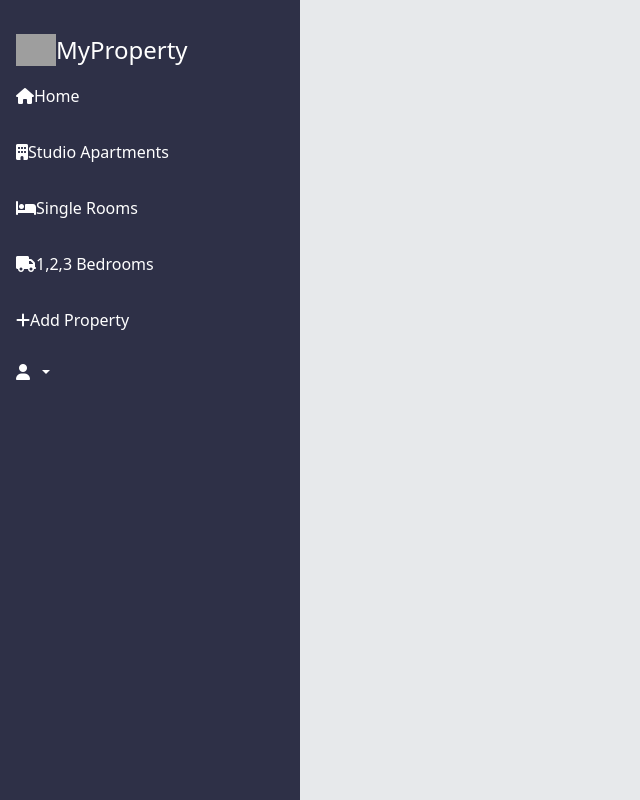
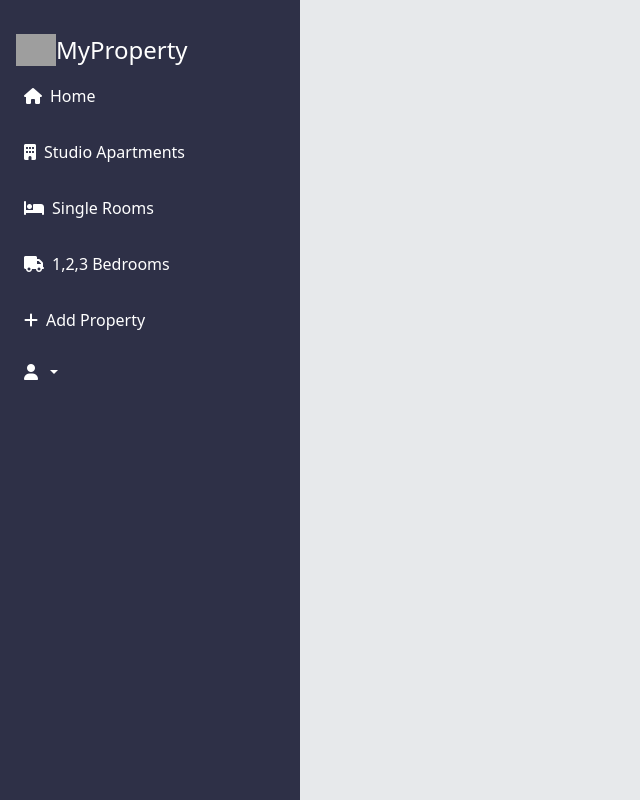
Before and after one commit to Newtonkamau14/Property-App, a React (Vite) app in the folder client/: page /admin in a window 1280 px wide. Shown: the whole page, without its empty margins (0-640 px from the left). Built offline with nearby package versions, Linux system fonts and the light colour scheme; grey boxes are pictures that could not be loaded.

Commit message:
add margin to icons and logo to img tag

```diff
--- a/client/src/components/Sidebar.tsx
+++ b/client/src/components/Sidebar.tsx
@@ -1,4 +1,5 @@
 import { Link } from "react-router-dom";
+import logo from "../assets/house-home-hut-svgrepo-com.svg"
 
 function Sidebar() {
   return (
@@ -9,7 +10,7 @@ function Sidebar() {
           className="d-flex align-items-center mb-3 mb-md-0 me-md-auto text-white text-decoration-none"
         >
           <img
-            src="/img/house-home-hut-svgrepo-com.svg"
+            src={logo}
             alt="logo"
             width="40"
             height="32"
@@ -18,28 +19,28 @@ function Sidebar() {
         </Link>
         <nav className="menu">
           <Link to="/admin" className="menu-item">
-            <i className="fa-solid fa-house"></i>
+            <i className="fa-solid fa-house mx-2"></i>
             Home
           </Link>
           <Link to="/admin/studioapartments" className="menu-item">
-            <i className="fa-solid fa-building"></i>
+            <i className="fa-solid fa-building mx-2"></i>
             Studio Apartments
           </Link>
           <Link to="/admin/singlerooms" className="menu-item">
-            <i className="fa-solid fa-bed"></i>
+            <i className="fa-solid fa-bed mx-2"></i>
             Single Rooms
           </Link>
           <Link to="/admin/bedrooms" className="menu-item">
-            <i className="fa-solid fa-truck"></i>
+            <i className="fa-solid fa-truck mx-2"></i>
             1,2,3 Bedrooms
           </Link>
           <Link to="/admin/addproperty" className="menu-item">
-            <i className="fa-solid fa-plus"></i>
+            <i className="fa-solid fa-plus mx-2"></i>
             Add Property
           </Link>
 
           {/* { if(currentUser) } */}
-          <div className="dropdown menu-item">
+          <div className="dropdown menu-item mx-2">
             <Link
               to="#"
               className="d-flex align-items-center text-white text-decoration-none dropdown-toggle"
@@ -68,7 +69,7 @@ function Sidebar() {
                 <hr className="dropdown-divider" />
               </li>
               <li>
-                <Link to="/logout" className="btn btn-danger">
+                <Link to="/logout" className="btn btn-danger mx-2">
                   Logout
                 </Link>
               </li>
```
